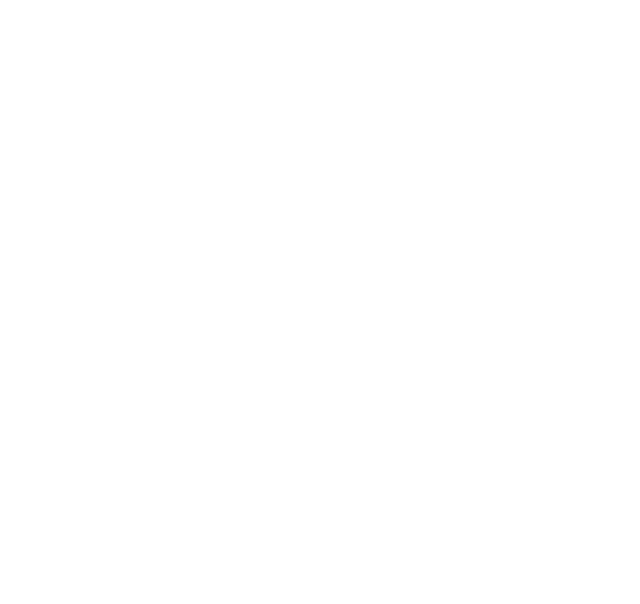
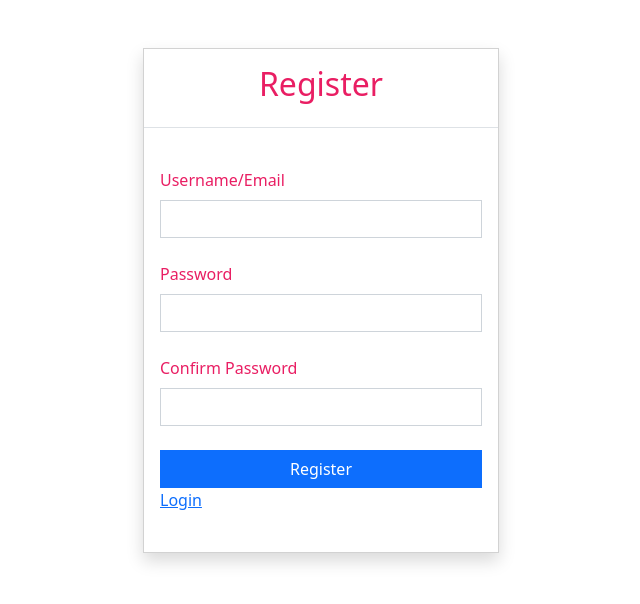
Before and after one commit to DipakPNeoSoft/merged, a React (Create React App) app in the folder Ract/post/: page /register in a window 1280 px wide. Before the commit this address had no page. Shown: the top 604 px of the page, without its empty margins (319-959 px from the left). Built offline with nearby package versions, Linux system fonts and the light colour scheme.

Commit message:
user registration and image uploads

```diff
--- a/Ract/post/src/App.js
+++ b/Ract/post/src/App.js
@@ -5,6 +5,7 @@
 import New from './components/New';
 import { Routes, BrowserRouter, Route } from "react-router-dom";
 import Edit from './components/Edit';
+import Registration from './components/Registration';
 
 function App() {
   return (
@@ -18,6 +19,7 @@
         <Route path="/posts/:id" element={<Show/>} />
         <Route exac path="/posts/:id/edit" element={<Edit/>} />
 
+        <Route path="/register" element={<Registration/>} />
 
         <Route path="/posts" element={<Post/>} />
         <Route path="/" element={<Login/>} />
--- a/Ract/post/src/components/Edit.js
+++ b/Ract/post/src/components/Edit.js
@@ -10,7 +10,7 @@
     const {id}= useParams()
     const [post,setData] = useState({title: '',content: ''})
     useEffect(() => {
-        axios.get(`http://localhost:3002/api/v1/posts/${id}`,{ headers:
+        axios.get(`http://localhost:3001/api/v1/posts/${id}`,{ headers:
         { Authorization: `${localStorage.getItem('token')}`
         }}).then(res=> {
 
--- a/Ract/post/src/components/Login.js
+++ b/Ract/post/src/components/Login.js
@@ -2,7 +2,7 @@
 import React, { useState } from 'react'
 import '../login.css'
 import 'bootstrap/dist/css/bootstrap.min.css';
-import { useNavigate } from 'react-router-dom';
+import { Link, useNavigate } from 'react-router-dom';
 
 
 function Login() {
@@ -28,7 +28,7 @@
 
     // console.log(this.state)
 
-    axios.post('http://localhost:3002/users/sign_in', { user })
+    axios.post('http://localhost:3001/users/sign_in', { user })
       .then(response => {
         console.log("response",response)
         console.log("status",response.status)
@@ -80,6 +80,9 @@
                     </div>
                   </form>
                   <span>{error}</span>
+                  <div className="mb-4">
+                      <Link to={'/register'}>Register</Link>
+                  </div>
 
                 </div>
               </div>
--- a/Ract/post/src/components/New.js
+++ b/Ract/post/src/components/New.js
@@ -1,4 +1,4 @@
-import React,{useState} from 'react'
+import React, { useState } from 'react'
 import axios from 'axios'
 
 import { useNavigate } from 'react-router-dom';
@@ -10,39 +10,54 @@
 
 function New() {
     const navigate = useNavigate();
-    const [post, setPost] = useState({ title: '', content: '' })
+    const [post, setPost] = useState({ title: '', content: '', image: '' })
 
-    const handleInputChange = (event) => {
+    const handleInputChange = (e) => {
         console.log("inside Change")
-        setPost({ ...post, [event.target.name]: event.target.value });
+        // setPost({ ...post, [event.target.name]: event.target.value });
+        const { name, value, files } = e.target;
+        if (name === 'images') {
+            setPost({
+                ...post,
+                images: files
+            });
+        } else {
+            setPost({
+                ...post,
+                [name]: value
+            });
+        }
 
     };
 
     const handleSubmit = (e) => {
         e.preventDefault();
-        console.log("inside submit")
-        debugger
-        axios.post(`http://localhost:3002/api/v1/posts/`, { post }, {
+        const formData = new FormData();
+        formData.append('post[title]', post.title);
+        formData.append('post[content]', post.content);
+        formData.append('post[images][]', post.images[0]);
+        axios.post(`http://localhost:3001/api/v1/posts/`, formData, {
             headers:
             {
                 Authorization: `${localStorage.getItem('token')}`
             }
-            })
+        })
             .then(res => {
-                console.log("response",res)
+                console.log("response", res)
                 navigate("/posts")
 
 
 
 
             }).catch(err => {
-                console.log("error",err)
+                console.log("error", err)
             })
 
     }
     return (
         <div>
             <div>
+
                 <h1>Create Posts</h1>
                 <form onSubmit={handleSubmit}>
                     <div>
@@ -53,6 +68,9 @@
                         <label>Content</label>
                         <input name="content" value={post.content} onChange={handleInputChange} />
 
+                    </div>
+                    <div>
+                        <input type="file" name="images" onChange={handleInputChange} />
                     </div>
                     <button>Submit</button>
 
--- a/Ract/post/src/components/Post.js
+++ b/Ract/post/src/components/Post.js
@@ -13,7 +13,7 @@
 
 
     useEffect(() => {
-        axios.get('http://localhost:3002/api/v1/posts',{ headers:
+        axios.get('http://localhost:3001/api/v1/posts',{ headers:
         { Authorization: `${localStorage.getItem('token')}`
         }}).then(res=> {
                 console.log(res)
--- /dev/null
+++ b/Ract/post/src/components/Registration.js
@@ -0,0 +1,102 @@
+import axios from 'axios'
+import React, { useState } from 'react'
+import '../login.css'
+import 'bootstrap/dist/css/bootstrap.min.css';
+import { Link, useNavigate } from 'react-router-dom';
+
+function Registration() {
+
+    const navigate = useNavigate();
+
+    const [user,setUser] = useState({email: '',password: ''})
+    const [errors,setError] = useState([])
+
+    const changeInputHandler=(event)=>{
+        console.log("first")
+        setUser({ ...user, [event.target.name]: event.target.value })
+
+
+    }
+    const submitHandler = (e) => {
+
+        e.preventDefault()
+
+
+        // console.log(this.state)
+
+        axios.post('http://localhost:3001/users', { user })
+          .then(response => {
+            console.log("response",response)
+            console.log("status",response.status)
+
+
+            if (response.status === 200) {
+
+              let token = response.headers.get('Authorization')
+              localStorage.setItem('token', token);
+              navigate('/posts')
+
+
+
+
+            }
+          })
+          .catch(err => {
+
+            console.log("error",err.response.data)
+
+            setError(err.response.data)
+
+          })
+
+      }
+
+
+    return (
+        <div>
+
+            <div className="main-bg">
+
+                <div className="container">
+                    <div className="row justify-content-center mt-5">
+                        <div className="col-lg-4 col-md-6 col-sm-6">
+                            <div className="card shadow">
+                                <div className="card-title text-center border-bottom">
+                                    <h2 className="p-3">Register</h2>
+                                </div>
+                                <ul>{errors.map((err)=><li key={err} style={{color: 'red'}}>{err}</li>)}</ul>
+                                <div className="card-body">
+                                    <form onSubmit={submitHandler} >
+                                        <div className="mb-4">
+                                            <label className="form-label">Username/Email</label>
+                                            <input type="text" className="form-control" name="email" value={user.email} onChange={changeInputHandler}/>
+                                        </div>
+                                        <div className="mb-4">
+                                            <label className="form-label">Password</label>
+                                            <input type="password" className="form-control" name="password" value={user.password} onChange={changeInputHandler} />
+                                        </div>
+                                        <div className="mb-4">
+                                            <label className="form-label">Confirm Password</label>
+                                            <input type="c_password" className="form-control" name="password" />
+                                        </div>
+
+                                        <div className="d-grid">
+                                            <button type="submit" className="btn btn-primary">Register</button>
+                                        </div>
+                                    </form>
+                                    {/* <span>{error}</span> */}
+                                    <div className="mb-4">
+                                        <Link to={'/'}>Login</Link>
+                                    </div>
+
+                                </div>
+                            </div>
+                        </div>
+                    </div>
+                </div>
+            </div>
+        </div>
+    )
+}
+
+export default Registration
--- a/Ract/post/src/components/Show.js
+++ b/Ract/post/src/components/Show.js
@@ -10,7 +10,7 @@
     const {id}= useParams()
     const [post,setData] = useState({})
     useEffect(() => {
-        axios.get(`http://localhost:3002/api/v1/posts/${id}`,{ headers:
+        axios.get(`http://localhost:3001/api/v1/posts/${id}`,{ headers:
         { Authorization: `${localStorage.getItem('token')}`
         }}).then(res=> {
                 console.log(res)
```
